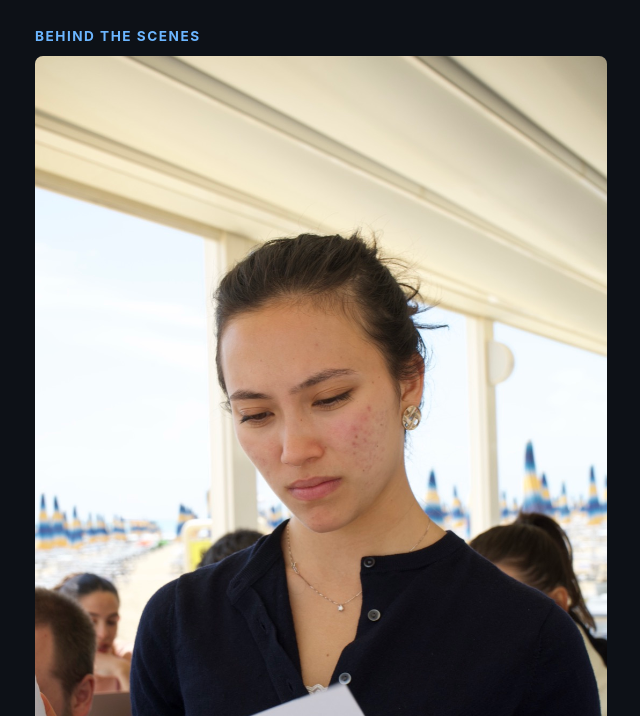
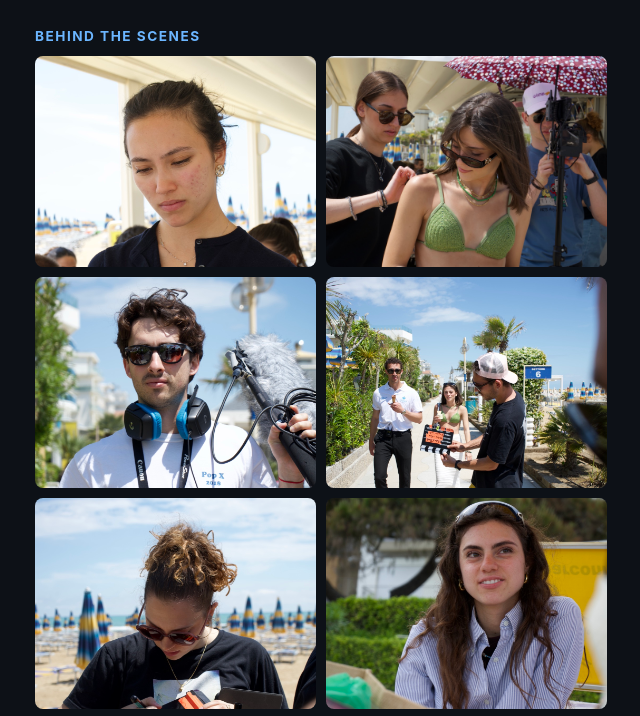
Before and after one commit to SilviaZennaro/silviazennaro.github.io, a plain HTML site: page solo-a-jesolo.html in a window 1280 px wide. Shown: the part 2228-2944 px from the top of the page, without its empty margins (513-1153 px from the left). Drawn offline with Linux system fonts and the light colour scheme.

Commit message:
Add files via upload

```diff
--- a/solo-a-jesolo.html
+++ b/solo-a-jesolo.html
@@ -97,13 +97,13 @@
 
         <h4>Behind the Scenes</h4>
         <div class="gallery">
-          <img src="solo-a-jesolo-1.jpg" alt="Behind the scenes of Solo a Jesolo, photo 1" loading="lazy">
-          <img src="solo-a-jesolo-2.jpg" alt="Behind the scenes of Solo a Jesolo, photo 2" loading="lazy">
-          <img src="solo-a-jesolo-3.jpg" alt="Behind the scenes of Solo a Jesolo, photo 3" loading="lazy">
-          <img src="solo-a-jesolo-4.jpg" alt="Behind the scenes of Solo a Jesolo, photo 4" loading="lazy">
-          <img src="solo-a-jesolo-5.jpg" alt="Behind the scenes of Solo a Jesolo, photo 5" loading="lazy">
-          <img src="solo-a-jesolo-6.jpg" alt="Behind the scenes of Solo a Jesolo, photo 6" loading="lazy">
-          <img src="solo-a-jesolo-7.jpg" alt="Behind the scenes of Solo a Jesolo, photo 7" loading="lazy">
+          <img src="solo-a-jesolo-1.jpg" alt="Behind the scenes of Solo a Jesolo, photo 1">
+          <img src="solo-a-jesolo-2.jpg" alt="Behind the scenes of Solo a Jesolo, photo 2">
+          <img src="solo-a-jesolo-3.jpg" alt="Behind the scenes of Solo a Jesolo, photo 3">
+          <img src="solo-a-jesolo-4.jpg" alt="Behind the scenes of Solo a Jesolo, photo 4">
+          <img src="solo-a-jesolo-5.jpg" alt="Behind the scenes of Solo a Jesolo, photo 5">
+          <img src="solo-a-jesolo-6.jpg" alt="Behind the scenes of Solo a Jesolo, photo 6">
+          <img src="solo-a-jesolo-7.jpg" alt="Behind the scenes of Solo a Jesolo, photo 7">
         </div>
 
         <h4>Watch &amp; Follow</h4>
--- a/style.css
+++ b/style.css
@@ -80,6 +80,5 @@ blockquote {
 .work .info { color: #9aa4b2; margin: 0; font-size: 0.9rem; line-height: 1.5; }
 
 /* Photo gallery */
-.gallery { display: grid; gap: 10px; grid-template-columns: 1fr 1fr; margin: 0 0 8px; }
-.gallery img { width: 100%; height: auto; display: block; border-radius: 8px; }
-.gallery img:first-child { grid-column: 1 / -1; }
+.gallery { display: flex; flex-wrap: wrap; justify-content: center; gap: 10px; margin: 0 0 8px; }
+.gallery img { flex: 0 0 calc(50% - 5px); width: calc(50% - 5px); aspect-ratio: 4 / 3; object-fit: cover; object-position: center 30%; display: block; border-radius: 8px; }
```
